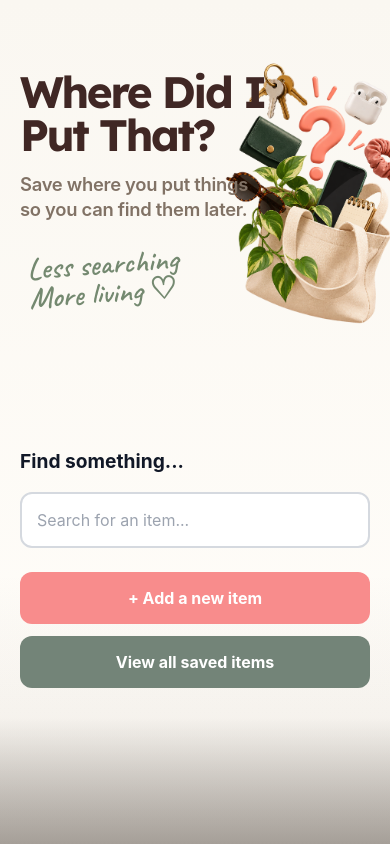
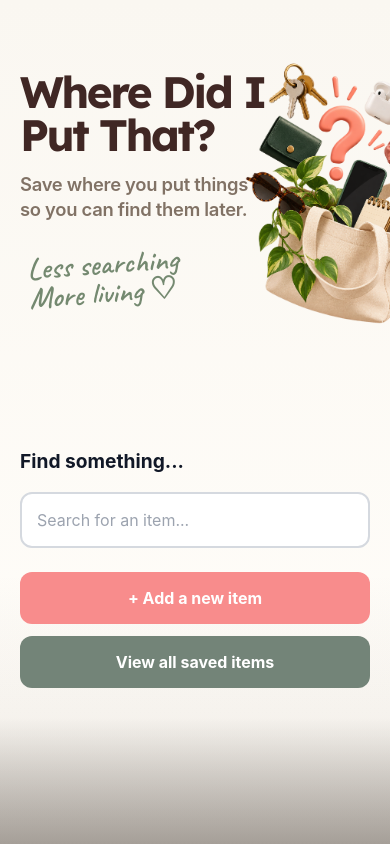
Before and after one commit to Jenni311/where-did-i-put-that, a React (Vite) app: page / in a window 390 px wide. Shown: the top 844 px of the page. Built offline with nearby package versions, Linux system fonts and the light colour scheme.

Commit message:
image positioning and testing

```diff
--- a/src/index.css
+++ b/src/index.css
@@ -598,7 +598,7 @@ button:active {
 
   .hero-image {
     width: 220px;
-    right: -55px;
+    right: -75px;
     bottom: -5px;
   }
 }
```
